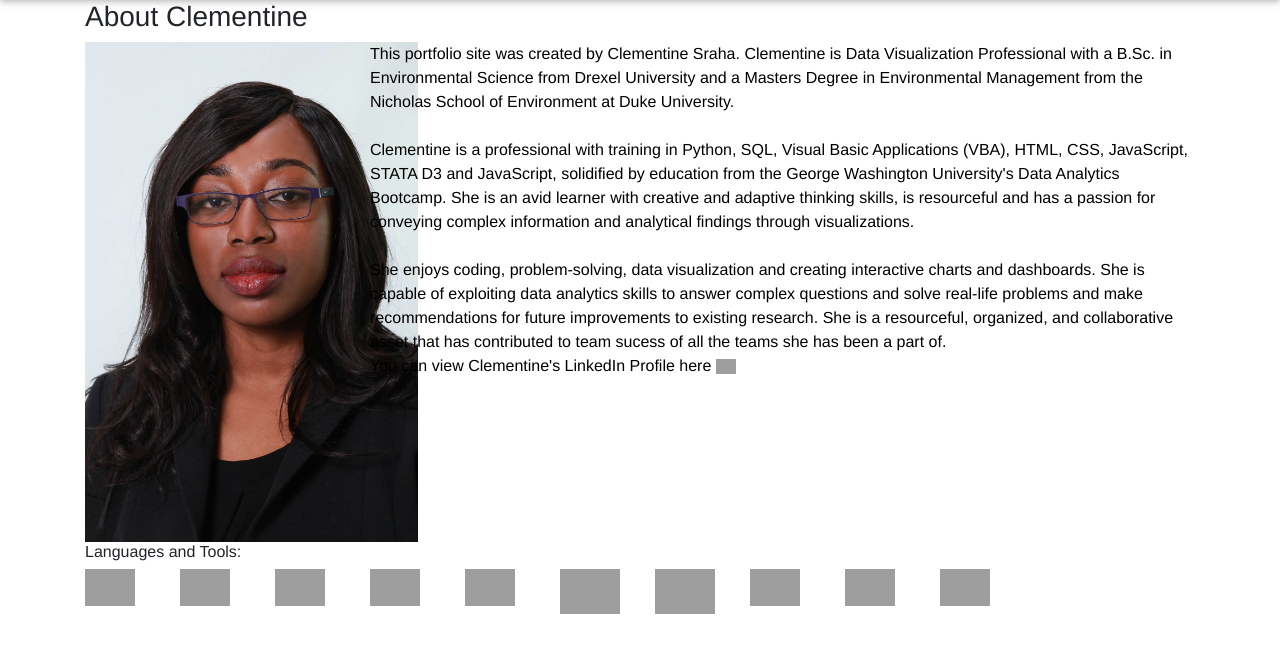
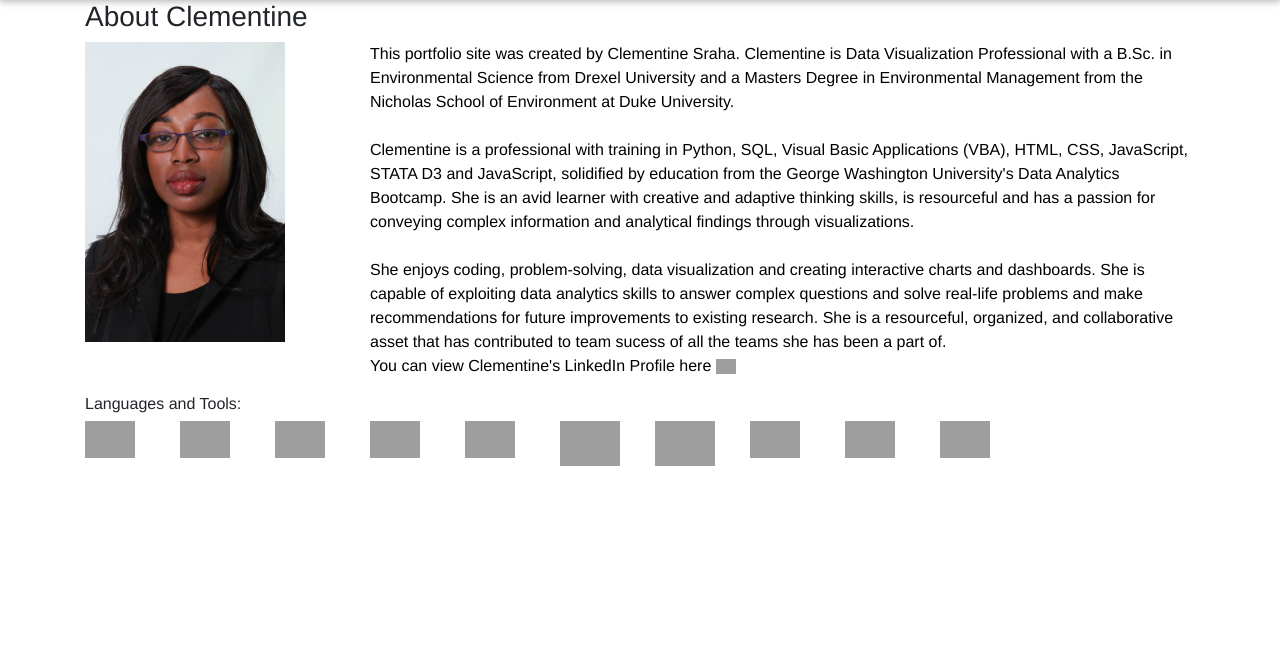
Before and after one commit to clemiblac/Portfolio, a Flask app: page /about in a window 1280 px wide. Shown: the part 82-735 px from the top of the page. Run offline with Flask 2, Linux system fonts and the light colour scheme; some libraries are stand-ins or nearby versions; grey boxes are pictures that could not be loaded.

Commit message:
ajusted img size

```diff
--- a/static/css/style.css
+++ b/static/css/style.css
@@ -16,6 +16,6 @@ p{
 }
 
 #profile-picture {
-    max-width: 500px;
-    height: 500px;
+    max-width: 450px;
+    height: 300px;
   }
```
